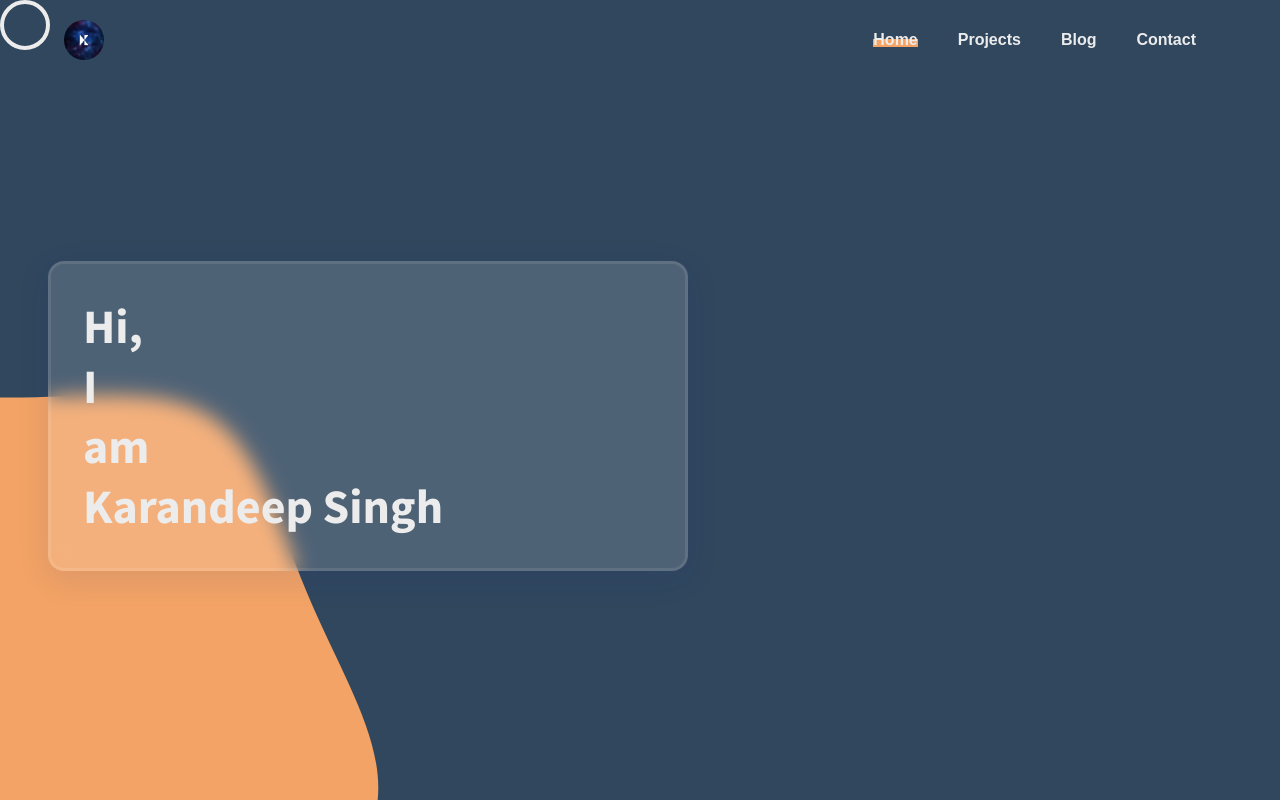
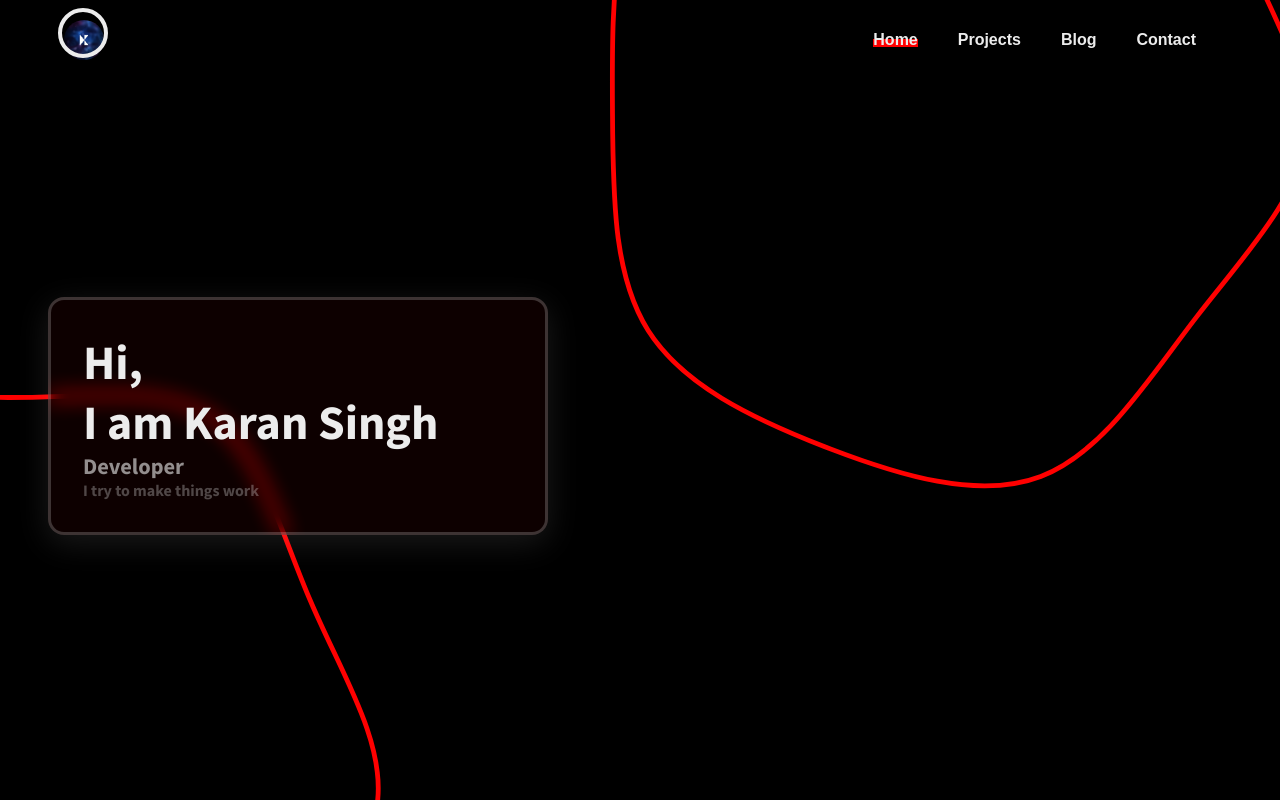
Before and after one commit to Karan0009/my-website, a Gatsby site: page / in a window 1280 px wide. Shown: the top 800 px of the page. Built offline with nearby package versions, Linux system fonts and the light colour scheme; Gatsby itself is replaced by a stand-in of ours.

Commit message:
blob style changes

```diff
--- a/src/components/blob/blob.css
+++ b/src/components/blob/blob.css
@@ -11,10 +11,15 @@
 }
 
 .blob {
-  position: absolute;
+  position: fixed;
   top: 100%;
   left: 0%;
   transform: translate(-50%, -50%);
   z-index: -1;
   font-size: 30rem;
 }
+
+.blob svg path {
+  stroke: var(--secondaryColor);
+  fill: transparent;
+}
--- a/src/components/blob/blob.js
+++ b/src/components/blob/blob.js
@@ -14,7 +14,7 @@ const setBorderRadius = () => {
   return borderRadString;
 };
 
-const Blob = () => {
+const Blob = (props) => {
   const [br, setBr] = useState(setBorderRadius());
 
   return (
@@ -28,7 +28,7 @@ const Blob = () => {
     //     }, 2000);
     //   }}
     // ></div>
-    <span className="blob">
+    <span className={"blob " + props.blobStyles}>
       <svg
         viewBox="0 0 200 200"
         height="2em"
@@ -36,7 +36,6 @@ const Blob = () => {
         xmlns="http://www.w3.org/2000/svg"
       >
         <path
-          fill="#F2A365"
           d="M43.7,-68.1C54.1,-61.4,58.1,-44.9,64.6,-29.8C71,-14.7,79.9,-1,78.7,11.7C77.5,24.4,66.3,36,56,49.3C45.7,62.6,36.5,77.6,23.5,82.6C10.6,87.5,-6.1,82.4,-21.5,76.4C-36.9,70.4,-51.1,63.5,-58.3,52.2C-65.4,40.9,-65.5,25.2,-65.7,10.7C-65.8,-3.8,-66.1,-17.1,-63.7,-31.9C-61.3,-46.7,-56.2,-63.1,-45.1,-69.5C-34,-75.8,-17,-72.2,-0.2,-72C16.7,-71.7,33.4,-74.8,43.7,-68.1Z"
           transform="translate(100 100)"
         />
--- a/src/components/header/header.module.css
+++ b/src/components/header/header.module.css
@@ -8,7 +8,7 @@
 }
 
 .headerContainer {
-  background: var(--secondaryColor);
+  background: var(--primaryColor);
   display: flex;
   align-items: center;
   height: var(--headerSize);
@@ -44,7 +44,7 @@
   position: absolute;
   width: 100%;
   height: 50%;
-  background: var(--accentColor);
+  background: var(--secondaryColor);
   left: 0;
   bottom: 5%;
   z-index: -1;
--- a/src/global/global.css
+++ b/src/global/global.css
@@ -10,7 +10,7 @@
 }
 
 body {
-  background-color: var(--secondaryColor);
+  background-color: var(--primaryColor);
 }
 
 .cursor-wrapper {
@@ -65,6 +65,7 @@ body {
   background: transparent;
   border: 4px solid var(--tertiaryColor);
   z-index: 10;
+
   pointer-events: none;
   /* background-image: linear-gradient(
     45deg,
@@ -142,9 +143,11 @@ body {
   --cardRotateAngle: 5deg;
   --cardRotateAngleNeg: -5deg;
   --pageGlassBlur: 10px;
-  --primaryColor: #222831;
-  --secondaryColor: #30475e;
+  --primaryColor: #000;
+  --secondaryColor: #ff0000;
   --tertiaryColor: #ececec;
+  --mutedText1: rgba(236, 236, 236, 0.6);
+  --mutedText2: rgba(236, 236, 236, 0.3);
   --accentColor: #f2a365;
   --headerSize: 10vh;
   --containerWidth: 90%;
--- a/src/pageStyles/index.module.css
+++ b/src/pageStyles/index.module.css
@@ -11,17 +11,30 @@
   border-top-right-radius: 30px;
 } */
 
+.mainSection {
+  width: 100vw;
+  max-width: var(--containerMaxWidth);
+  margin: 0 auto;
+  height: calc(100vh - var(--headerSize));
+
+  overflow: hidden;
+  /* background: yellow; */
+}
+
 .heroSectionWrapper {
   position: absolute;
   top: 50%;
   margin: 3rem;
   margin-top: 1rem;
+  /* max-width: 100vw; */
   /* min-height: calc(100vh - var(--headerSize) - 4rem); */
-  z-index: 0;
+  z-index: 2;
   perspective: 1000px;
   transition: 0.5s ease-in-out all;
   transform: translateY(-50%) rotateX(0deg) rotateY(0deg);
   width: 50%;
+  max-width: 500px;
+  min-width: 300px;
 }
 
 .heroSectionWrapper:hover {
@@ -31,7 +44,7 @@
 
 .heroSection {
   /* background: rgba(48, 71, 94, 0.2); */
-  background: rgba(255, 255, 255, 0.15);
+  background: rgba(255, 0, 0, 0.05);
   backdrop-filter: blur(var(--pageGlassBlur));
   width: 100%;
   height: 100%;
@@ -39,8 +52,8 @@
   /* width: 100vw; */
   padding: 2rem;
   /* box-shadow: inset 5px 5px 50px rgba(48, 71, 94, 0.8); */
-  box-shadow: 0 8px 32px 0 rgba(31, 38, 135, 0.1);
-  border: 3px solid rgba(255, 255, 255, 0.09);
+  box-shadow: 0 8px 32px 0 rgba(255, 255, 255, 0.1);
+  border: 3px solid rgba(255, 255, 255, 0.2);
   position: relative;
   border-radius: 1rem;
   perspective: 1000px;
@@ -103,7 +116,8 @@
   transform: rotateX(var(--cardRotateAngleNeg)) rotateY(0);
 }
 .tOver:nth-child(3):hover ~ .heroSection {
-  transform: rotateX(var(--cardRotateAngle)) rotateY(var(--cardRotateAngleNeg));
+  transform: rotateX(var(--cardRotateAngleNeg))
+    rotateY(var(--cardRotateAngleNeg));
 }
 .tOver:nth-child(4):hover ~ .heroSection {
   transform: rotateX(0deg) rotateY(var(--cardRotateAngle));
@@ -144,3 +158,25 @@
   /* -webkit-text-stroke: 1px black;
   color: transparent; */
 }
+
+.contentContainer .subTitle1 {
+  color: var(--mutedText1);
+  font-family: "Source Sans Pro", sans-serif;
+  font-weight: 700;
+  font-size: 1.4rem;
+}
+
+.contentContainer .subTitle2 {
+  color: var(--mutedText2);
+  font-family: "Source Sans Pro", sans-serif;
+  font-weight: 700;
+}
+.blobStyle2 {
+  left: unset;
+  right: -10%;
+  /* background: var(--secondaryColor); */
+  top: -50%;
+  transform: translate(0%, 0%);
+  z-index: 1;
+  font-size: 30rem;
+}
--- a/src/pages/index.js
+++ b/src/pages/index.js
@@ -11,6 +11,10 @@ import {
   contentContainer,
   tOver,
   heroSectionWrapper,
+  subTitle1,
+  subTitle2,
+  blobStyle2,
+  mainSection,
 } from "../pageStyles/index.module.css";
 const offsetX = 25;
 const offsetY = 25;
@@ -43,8 +47,8 @@ const Home = ({ data }) => {
       </Helmet>
       <div
         style={{
-          left: 0,
-          right: 0,
+          left: "4.5%",
+          top: "1%",
           height: `${offsetY * 2}px`,
           width: `${offsetX * 2}px`,
         }}
@@ -52,6 +56,7 @@ const Home = ({ data }) => {
         className="cursor2"
       ></div>
       <Header />
+      <div className={mainSection}>
         <div className={heroSectionWrapper}>
           <span className={tOver}></span>
           <span className={tOver}></span>
@@ -67,10 +72,10 @@ const Home = ({ data }) => {
             <div className={contentContainer}>
               <h1 className={heroSectionTitle}>
                 Hi,
-              <br />I <br />
-              am
-              <br /> Karandeep Singh
+                <br />I am Karan Singh
               </h1>
+              <p className={subTitle1}>Developer</p>
+              <p className={subTitle2}>I try to make things work</p>
             </div>
             {/* <div
         style={{ left: 0, right: 0 }}
@@ -82,6 +87,8 @@ const Home = ({ data }) => {
           </div>
         </div>
         <Blob />
+        <Blob blobStyles={blobStyle2} />
+      </div>
     </>
   );
 };
```
Lines whose indentation alone changed are shown as unchanged.
